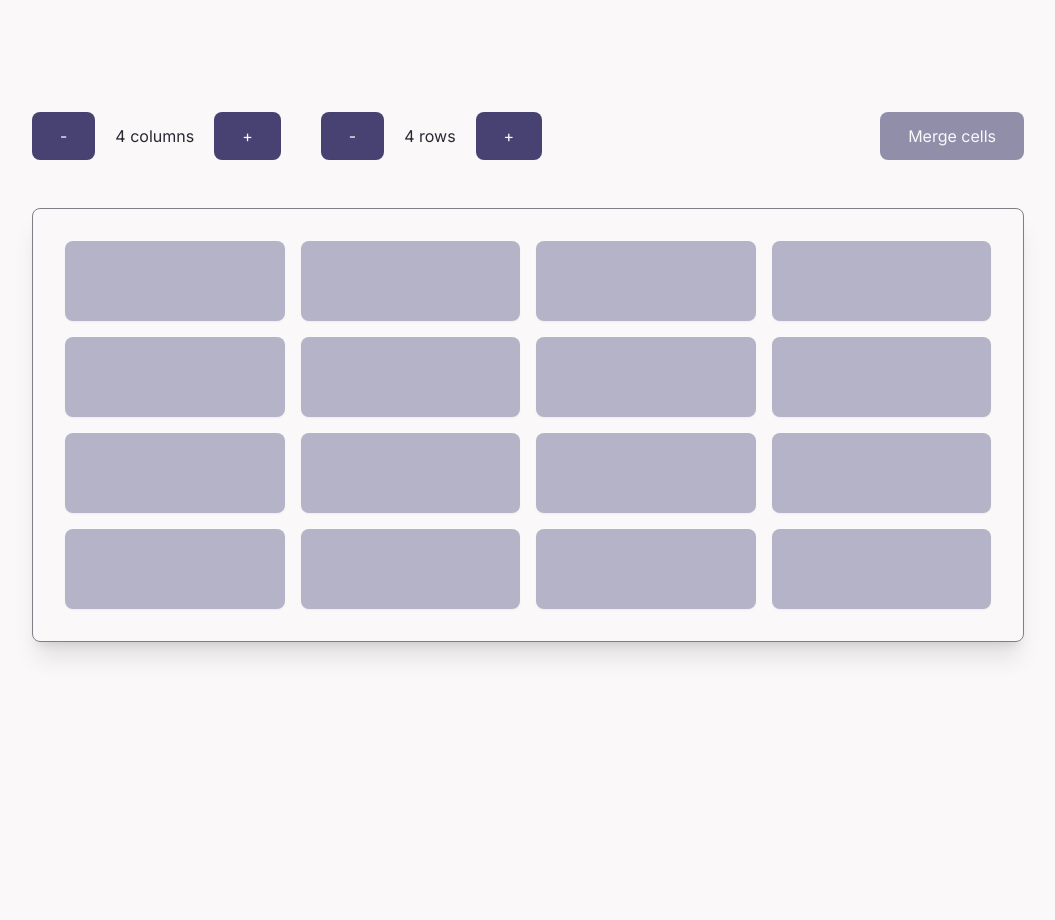
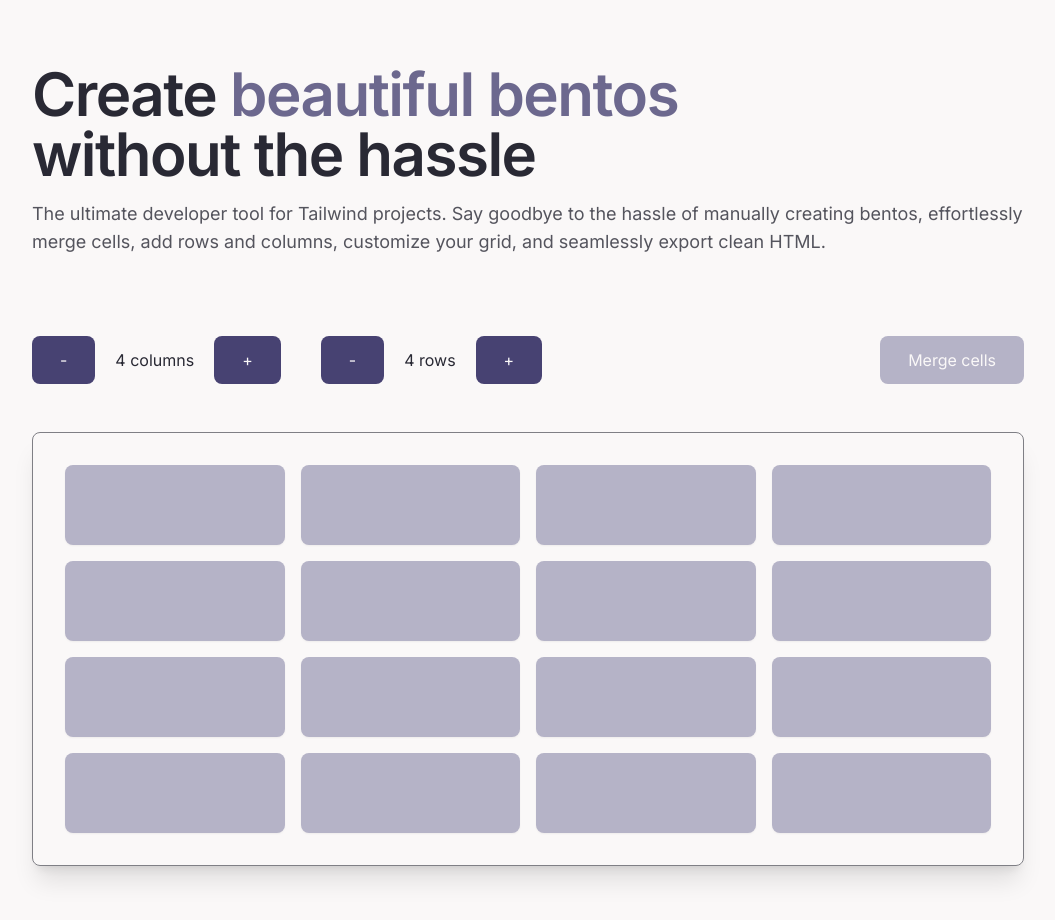
Before and after one commit to jean1591/bento-generator, a Next.js app: page / in a window 1280 px wide. Shown: the top 920 px of the page, without its empty margins (112-1167 px from the left). Before the commit the page ends 800 px from the top, so only its background shows below. Built offline with nearby package versions, Linux system fonts and the light colour scheme.

Commit message:
create hero

```diff
--- a/src/app/components/bento.tsx
+++ b/src/app/components/bento.tsx
@@ -117,10 +117,16 @@ const classNamesGenerator = (
 ) => {
   return classNames(
     // size[0] is column span
+    size[0] === 7 ? "col-span-7" : "",
+    size[0] === 6 ? "col-span-6" : "",
+    size[0] === 5 ? "col-span-5" : "",
     size[0] === 4 ? "col-span-4" : "",
     size[0] === 3 ? "col-span-3" : "",
     size[0] === 2 ? "col-span-2" : "",
     // size[1] is row span
+    size[1] === 7 ? "row-span-7" : "",
+    size[1] === 6 ? "row-span-6" : "",
+    size[1] === 5 ? "row-span-5" : "",
     size[1] === 4 ? "row-span-4" : "",
     size[1] === 3 ? "row-span-3" : "",
     size[1] === 2 ? "row-span-2" : "",
--- a/src/app/components/button.tsx
+++ b/src/app/components/button.tsx
@@ -13,7 +13,7 @@ export const Button = ({
     <button
       disabled={buttonDisabled}
       className={classNames(
-        buttonDisabled ? "bg-primary-300" : "bg-primary-500",
+        buttonDisabled ? "bg-primary-200" : "bg-primary-500",
         "text-base text-center text-base-color px-7 py-3 rounded-lg"
       )}
       onClick={onClick}
--- /dev/null
+++ b/src/app/components/hero.tsx
@@ -0,0 +1,18 @@
+export const Hero = () => {
+  return (
+    <div>
+      <div className="text-left text-base-content-500 text-6xl font-semibold tracking-tight">
+        <h1>
+          Create <span className="text-primary-400">beautiful bentos</span>
+        </h1>
+        <p>without the hassle</p>
+      </div>
+
+      <p className="mt-4 text-left text-base-content-400 text-lg font-normal leading-7">
+        The ultimate developer tool for Tailwind projects. Say goodbye to the
+        hassle of manually creating bentos, effortlessly merge cells, add rows
+        and columns, customize your grid, and seamlessly export clean HTML.
+      </p>
+    </div>
+  );
+};
--- a/src/app/layout.tsx
+++ b/src/app/layout.tsx
@@ -19,7 +19,7 @@ export default function RootLayout({
             "bg-base-color text-base-content-500"
           )}
         >
-          <div className="py-8 mx-auto max-w-5xl px-4 mb-16">{children}</div>
+          <div className="my-16 px-4 mx-auto max-w-5xl">{children}</div>
         </body>
       </html>
     </StoreProvider>
--- a/src/app/page.tsx
+++ b/src/app/page.tsx
@@ -1,6 +1,7 @@
 "use client";
 
 import { Bento } from "./components/bento";
+import { Hero } from "./components/hero";
 import { Settings } from "./components/settings";
 import { Toast } from "./components/toast";
 
@@ -8,8 +9,10 @@ import { Toast } from "./components/toast";
 
 export default function Home() {
   return (
-    <div className="mt-20">
+    <div>
       <Toast />
+
+      <Hero />
 
       <div className="mt-20">
         <Settings />
```
